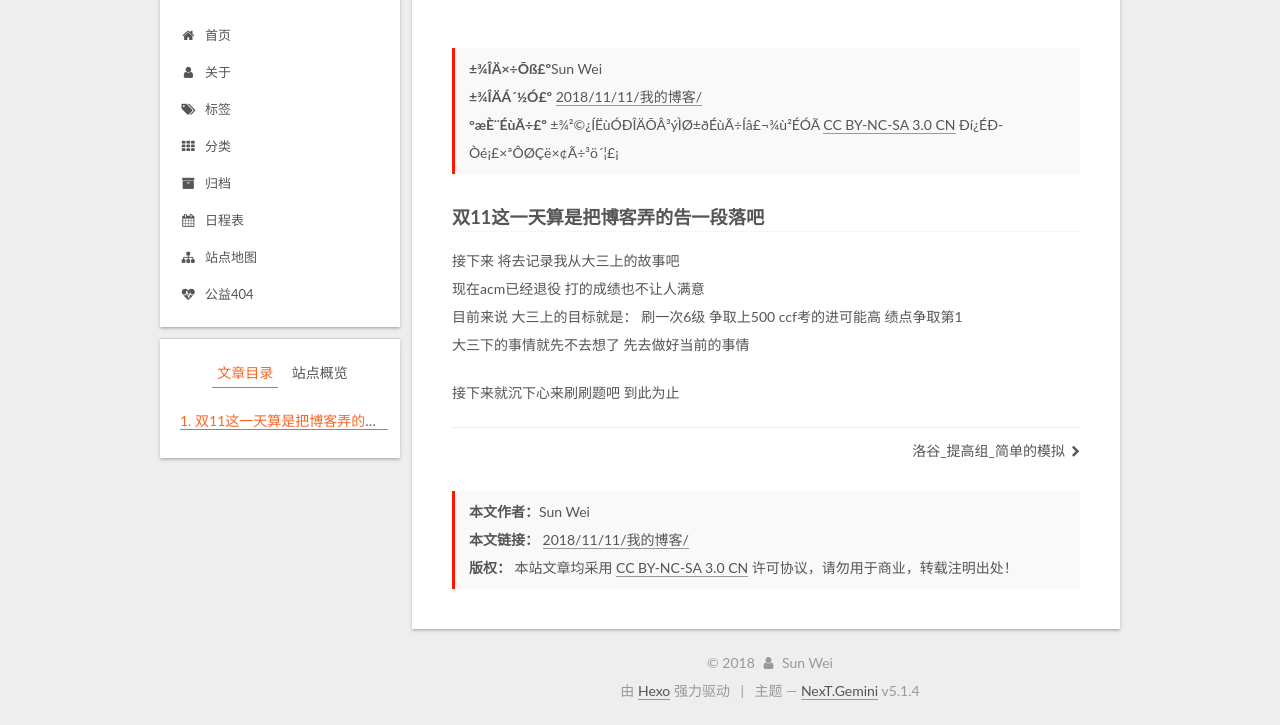
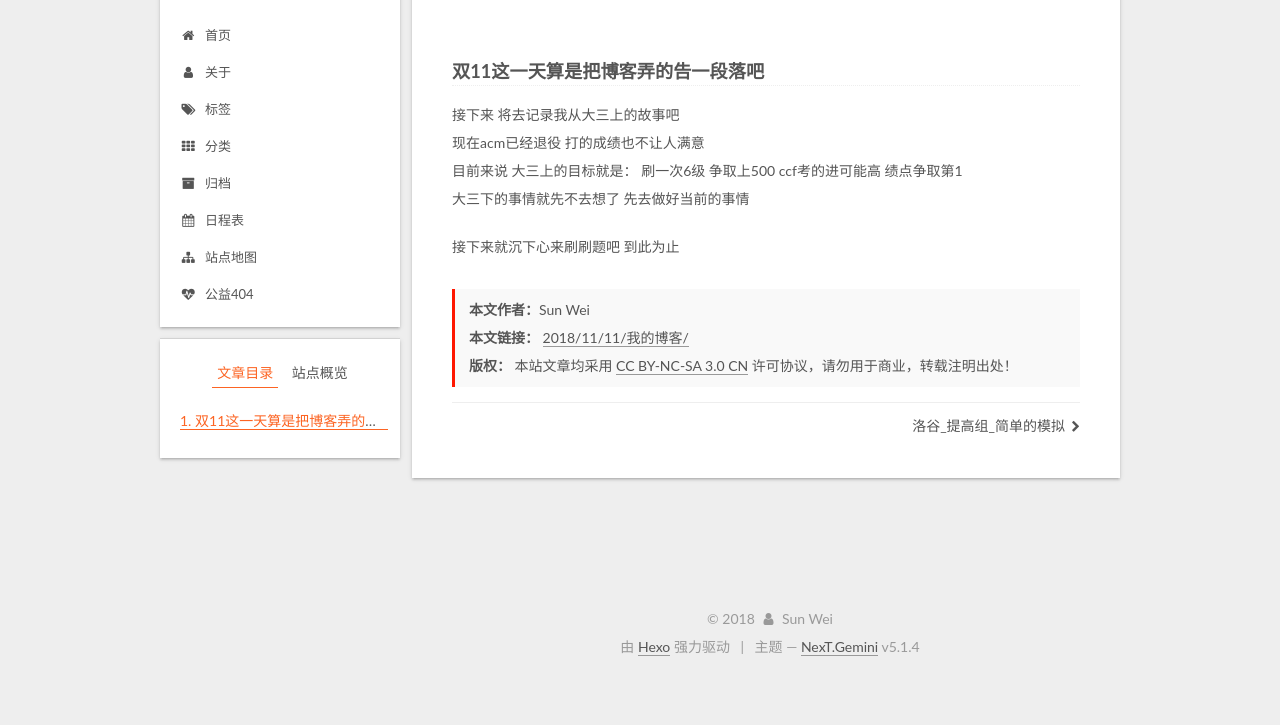
Before and after one commit to syyyyyw/syyyyyw.github.io, a plain HTML site: page 2018/11/11/我的博客/index.html in a window 1280 px wide. Shown: the part 118-843 px from the top of the page. After the commit the page ends 800 px from the top, so only its background shows below. Drawn offline with Linux system fonts and the light colour scheme; a script that the page names is missing.

Commit message:
Site updated: 2018-11-12 20:23:53

```diff
--- a/2018/11/11/我的博客/index.html
+++ b/2018/11/11/我的博客/index.html
@@ -375,24 +375,7 @@
 
 
 
-<div>
 
-
-    <ul class="post-copyright">
-      <li class="post-copyright-author">
-          <strong>±¾ÎÄ×÷Õß£º</strong>Sun Wei
-      </li>
-      <li class="post-copyright-link">
-        <strong>±¾ÎÄÁ´½Ó£º</strong>
-        <a href="/2018/11/11/我的博客/" title="我的博客">2018/11/11/我的博客/</a>
-      </li>
-      <li class="post-copyright-license">
-        <strong>°æÈ¨ÉùÃ÷£º </strong>
-        ±¾²©¿ÍËùÓÐÎÄÕÂ³ýÌØ±ðÉùÃ÷Íâ£¬¾ù²ÉÓÃ <a href="http://creativecommons.org/licenses/by-nc-sa/3.0/cn/" rel="external nofollow" target="_blank">CC BY-NC-SA 3.0 CN</a> Ðí¿ÉÐ­Òé¡£×ªÔØÇë×¢Ã÷³ö´¦£¡
-      </li>
-    </ul>
-
-</div>
     <div class="post-body" itemprop="articleBody">
 
 
@@ -415,6 +398,24 @@
 
 
     <footer class="post-footer">
+    	 <div>
+
+
+<ul class="post-copyright">
+  <li class="post-copyright-author">
+      <strong>本文作者：</strong>Sun Wei
+  </li>
+  <li class="post-copyright-link">
+    <strong>本文链接：</strong>
+    <a href="/2018/11/11/我的博客/" title="我的博客">2018/11/11/我的博客/</a>
+  </li>
+  <li class="post-copyright-license">
+    <strong>版权： </strong>
+    本站文章均采用 <a href="http://creativecommons.org/licenses/by-nc-sa/3.0/cn/" rel="external nofollow" target="_blank">CC BY-NC-SA 3.0 CN</a> 许可协议，请勿用于商业，转载注明出处！
+  </li>
+</ul>
+
+</div>
 
 
 
@@ -442,24 +443,7 @@
 
 
     </footer>
-    <div>
 
-
-<ul class="post-copyright">
-  <li class="post-copyright-author">
-      <strong>本文作者：</strong>Sun Wei
-  </li>
-  <li class="post-copyright-link">
-    <strong>本文链接：</strong>
-    <a href="/2018/11/11/我的博客/" title="我的博客">2018/11/11/我的博客/</a>
-  </li>
-  <li class="post-copyright-license">
-    <strong>版权： </strong>
-    本站文章均采用 <a href="http://creativecommons.org/licenses/by-nc-sa/3.0/cn/" rel="external nofollow" target="_blank">CC BY-NC-SA 3.0 CN</a> 许可协议，请勿用于商业，转载注明出处！
-  </li>
-</ul>
-
-</div>
   </div>
 
 
```
Also changed, not shown: 2018/11/12/洛谷-提高组-简单的模拟/index.html (+18 -34 lines), index.html (+8 -12 lines).
